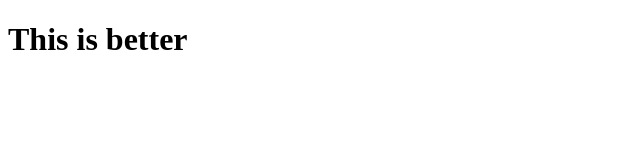
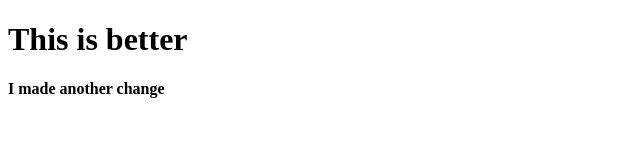
Before and after one commit to softwaredevemmanuel/rtr, a plain HTML site: page index.html in a window 1280 px wide. Shown: the whole page, without its empty margins (0-640 px from the left). Drawn offline with Linux system fonts and the light colour scheme.

Commit message:
nonso branch 2

```diff
--- a/index.html
+++ b/index.html
@@ -9,5 +9,6 @@
 <h1>
     This is better
 </h1>
+<h4>I made another change</h4>
 </body>
 </html>
```
